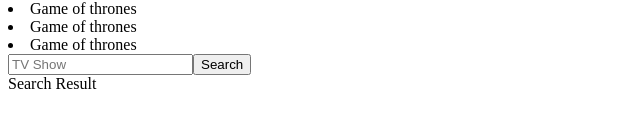
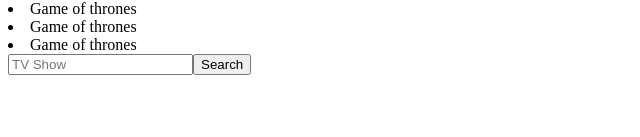
Before and after one commit to zismano/mvp, a React app: page / in a window 1280 px wide. Shown: the part 163-300 px from the top of the page, without its empty margins (0-640 px from the left). Built offline with nearby package versions, Linux system fonts and the light colour scheme; the HTML template or start-up script is replaced by a standard one.

Commit message:
Add search functionalites

```diff
--- a/client/src/search.jsx
+++ b/client/src/search.jsx
@@ -1,4 +1,5 @@
 import React from 'react';
+import SearchDisplay from './displaySearch.jsx';
 
 var Search = (props) => {
 	let showToSearch;
@@ -9,8 +10,9 @@ var Search = (props) => {
 				<button onClick={(e) => props.searchShow(showToSearch.value)}>Search</button>
 			</div>
 			<div>
-				<div>Search Result</div>
-				{/*<div>{props.searchResults.name}</div>*/}
+				{props.displaySearch.map(show =>
+					<SearchDisplay show={show} />
+				)}
 			</div>
 		</div>
 	);
```
